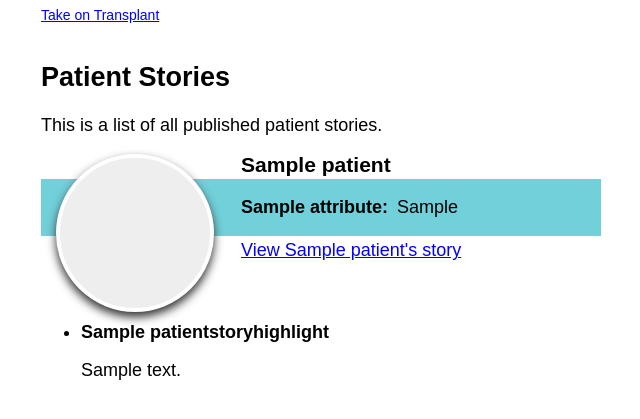
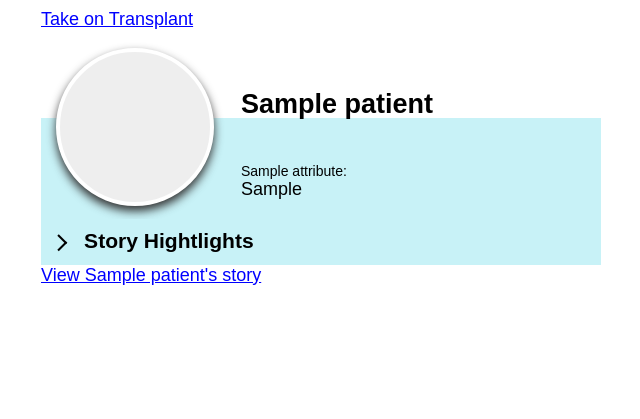
Before and after one commit to nickdotreid/take-on-transplant, a Django app: page / in a window 1280 px wide. Shown: the top 419 px of the page, without its empty margins (319-959 px from the left). Run offline with Django 3.2, Linux system fonts and the light colour scheme; tables that the repository leaves empty hold one stand-in row (values such as "Sample post"); style sheets or scripts are compiled from the project's sources; some libraries are stand-ins or nearby versions.

Commit message:
Lighten colors and add collapsible-content

```diff
--- a/server/patients/templates/patient-story-list.html
+++ b/server/patients/templates/patient-story-list.html
@@ -1,11 +1,9 @@
 {% extends 'base.html' %}
 
 {% block content %}
-<h2>Patient Stories</h2>
-<p>This is a list of all published patient stories.</p>
 {% for patient in patients %}
 <div class="patient-profile">
-    <h3>{{patient.name}}</h3>
+    <h2>{{patient.name}}</h2>
     {% if patient.photo_url %}
     <img src="{{patient.photo_url}}" />
     {% else %}
@@ -17,19 +15,20 @@
         <dd>{{attribute.value}}</dd>
         {% endfor %}
     </dl>
-    <a href="{% url 'patient-story' patient.id %}">View {{patient.name}}'s story</a>
 </div>
 {% if patient.story_highlights %}
-<ul>
-    {% for highlight in patient.story_highlights %}
-    <li>
+<div class="collapsible-content">
+    <h3 class="title">Story Hightlights</h3>
+    <div class="content">
+        {% for highlight in patient.story_highlights %}
         {% if highlight.title %}
         <strong>{{highlight.title}}</strong>
         {% endif %}
         <p>{{highlight.content}}</p>
-    </li>
-    {% endfor %}
-</ul>
+        {% endfor %}
+    </div>
+</div>
 {% endif %}
+<a href="{% url 'patient-story' patient.id %}">View {{patient.name}}'s story</a>
 {% endfor %}
 {% endblock %}
--- a/ui/index.js
+++ b/ui/index.js
@@ -12,9 +12,19 @@ function registerPopovers() {
     });
 }
 
+function registerCollapsibleContent() {
+    document.querySelectorAll('.collapsible-content').forEach((element) => {
+        const title = element.querySelector('.title');
+        if (title) {
+            title.addEventListener('click', () => {
+                element.classList.toggle('open');
+            });
+        }
+    });
+}
 
 window.addEventListener('DOMContentLoaded', () => {
-
+    registerCollapsibleContent();
     registerPopovers();
 
 });
--- a/ui/index.scss
+++ b/ui/index.scss
@@ -3,7 +3,7 @@
 @import "tippy.js/dist/tippy.css";
 
 html {
-    font-size: 14px;
+    font-size: 18px;
     font-family: Arial, sans-serif;
 }
 
@@ -18,9 +18,11 @@ dl {
     }
 
     dt {
-        font-weight: bold;
-        float: left;
-        margin-right: 0.5em;
+        margin-top: 0.5em;
+        font-size: 14px;
+    }
+    dt:first-child{
+        margin-top: 0em;
     }
     dt:after {
         content: ':';
@@ -68,18 +70,26 @@ header {
 }
 
 .patient-profile {
+    display: flex;
+    flex-direction: column;
+    justify-content: end;
     position: relative;
-    min-height: 150px;
+    min-height: 170px;
 
     > * {
+        background-color: #c8f2f7;
+        margin: 0em;
+        padding: 1em;
         padding-left: 200px;
     }
 
     > h1, > h2, > h3 {
+        background-color: transparent;
         margin: 0px;
         padding-top: 0px;
         padding-bottom: 0px;
         line-height: 1em;
+        border-bottom: 1em solid #c8f2f7;
     }
 
     > img,
@@ -96,11 +106,49 @@ header {
         box-shadow: 0px 5px 10px #333;
         background-color: #eeeeee;
     }
+}
 
-    > dl {
-        background-color: #71d0daff;
-        padding-top: 1em;
-        padding-bottom: 1em;
-        margin: 0.25em 0em;
+.collapsible-content {
+
+    border: 1px solid #c8f2f7;
+
+    > .title {
+        display: block;
+        cursor: pointer;
+        background-color: #c8f2f7;
+        margin: 0px;
+        padding: 0.5em 1em;
+        padding-left: 2em;
+        position: relative;
     }
+
+    > .title:before {
+        content: '';
+        display: inline;
+        border-right: 2px solid #000;
+        border-top: 2px solid #000;
+        width: 10px;
+        height: 10px;
+        transform: rotate(45deg) translate(-50%,0%);
+        cursor: pointer;
+        display: block;
+        position: absolute;
+        top: 50%;
+        left: 15px;
+    }
+
+    &.open > .title:before {
+        transform: rotate(135deg) translate(-50%, 50%);
+    }
+
+    > .content {
+        display: none;
+        padding: 0.25em 1em;
+    }
+
+    &.open > .content {
+        display: block;
+    }
+
+
 }
```
Also changed, not shown: server/patients/templates/patient-story.html (+8 -17 lines).
